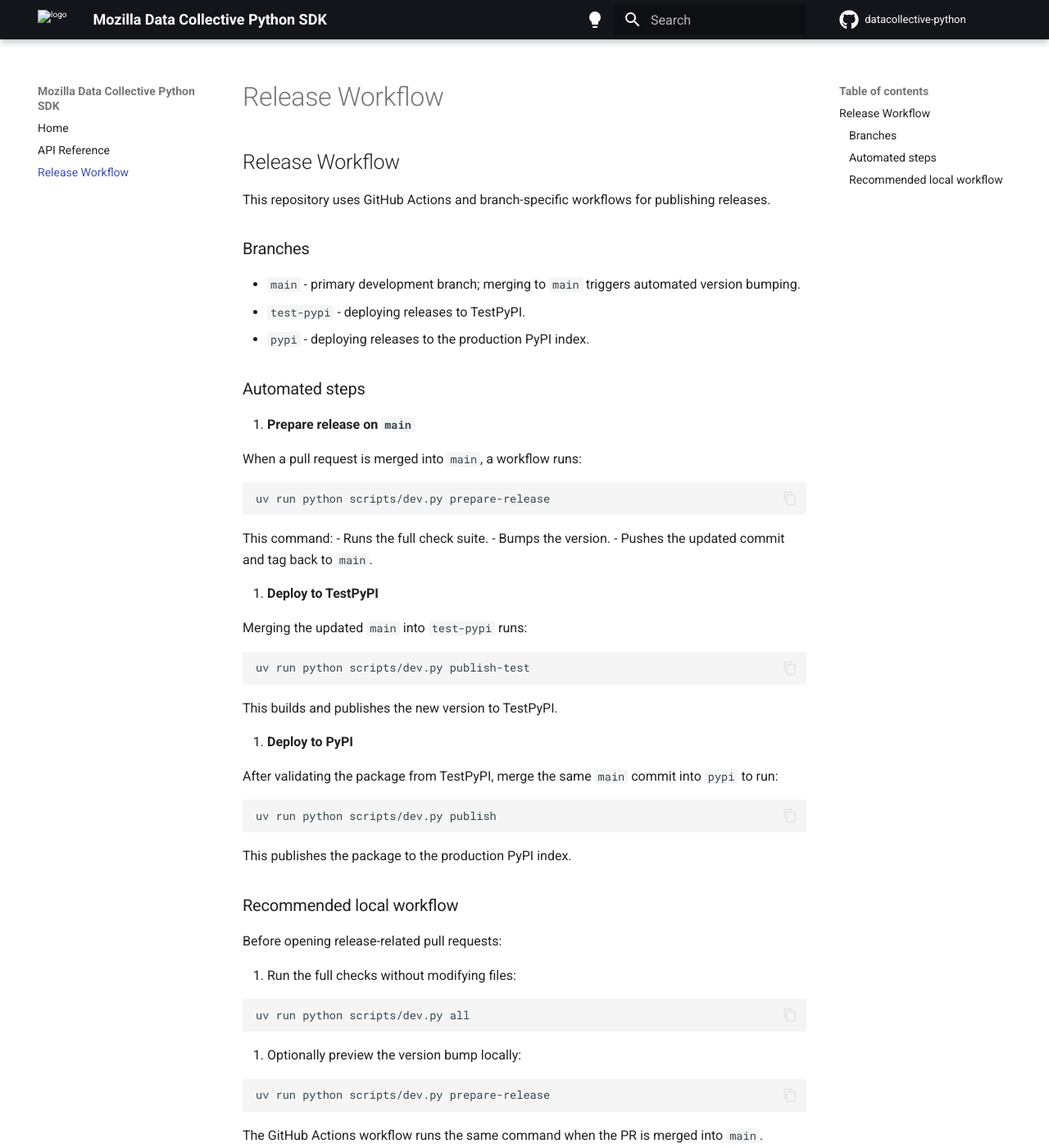
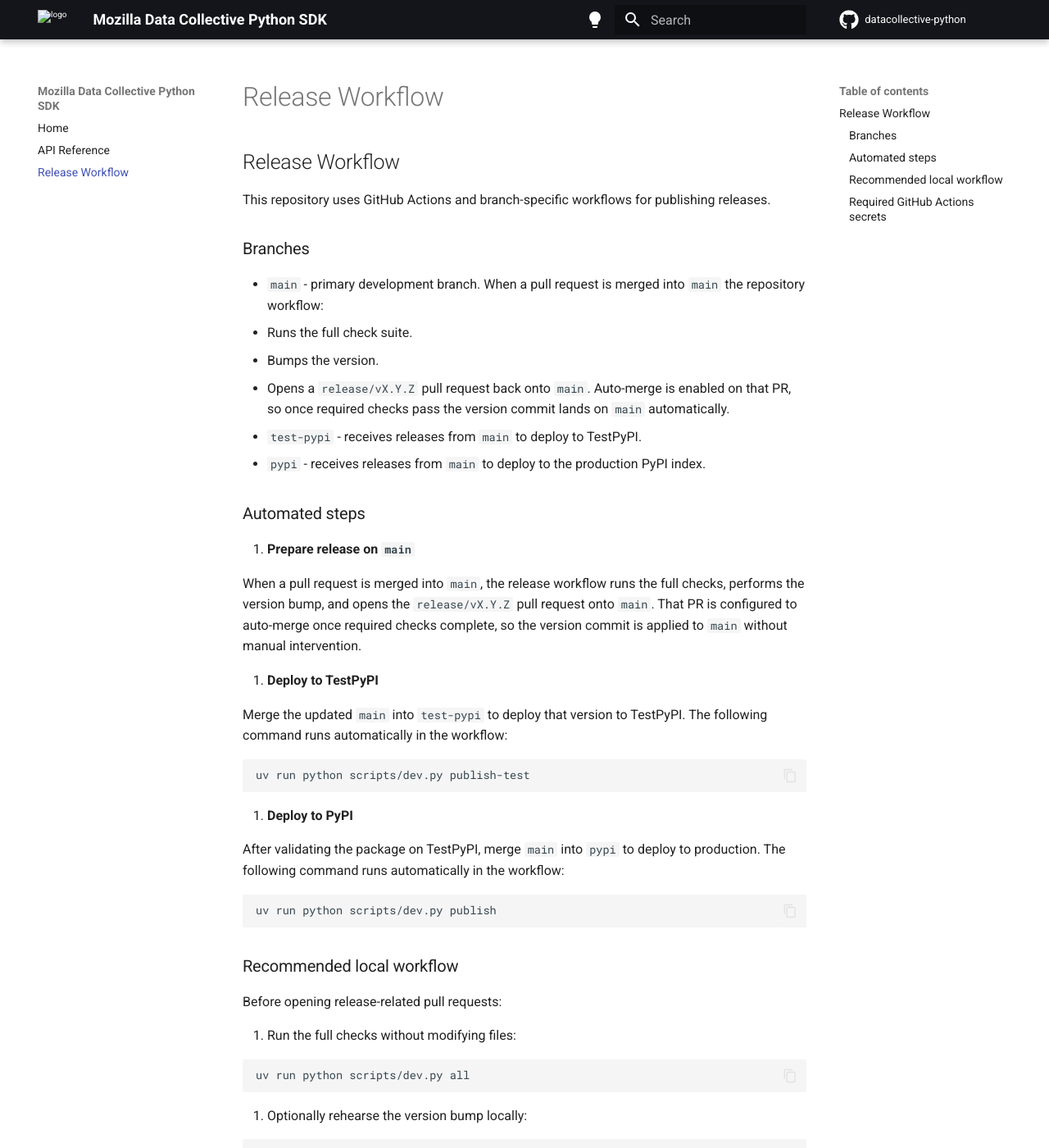
Before and after one commit to Mozilla-Data-Collective/datacollective-python, an MkDocs documentation site: the page built from docs/release.md, in a window 1280 px wide and 1400 px high. Shown: the whole window at 82% size. Built offline with MkDocs 1.6.1 and Material for MkDocs 9.7.7, drawn with Linux system fonts in a browser that asks for light colours; comment, search, counter and statistics services are not loaded; some of the changed text lies outside the part shown.

Commit message:
Update release docs

````diff
--- a/docs/release.md
+++ b/docs/release.md
@@ -5,46 +5,34 @@
 
 ### Branches
 
-- `main` \- primary development branch; merging to `main` triggers
-  automated version bumping.
-- `test-pypi` \- deploying releases to TestPyPI.
-- `pypi` \- deploying releases to the production PyPI index.
+- `main` - primary development branch. When a pull request is merged into `main` the repository workflow:
+  - Runs the full check suite.
+  - Bumps the version.
+  - Opens a `release/vX.Y.Z` pull request back onto `main`. Auto-merge is enabled on that PR, so once required checks pass the version commit lands on `main` automatically.
+- `test-pypi` - receives releases from `main` to deploy to TestPyPI.
+- `pypi` - receives releases from `main` to deploy to the production PyPI index.
 
 ### Automated steps
 
 1. **Prepare release on `main`**
 
-   When a pull request is merged into `main`, a workflow runs:
-
-   ```bash
-   uv run python scripts/dev.py prepare-release
-   ```
-
-   This command:
-   - Runs the full check suite.
-   - Bumps the version.
-   - Pushes the updated commit and tag back to `main`.
+   When a pull request is merged into `main`, the release workflow runs the full checks, performs the version bump, and opens the `release/vX.Y.Z` pull request onto `main`. That PR is configured to auto-merge once required checks complete, so the version commit is applied to `main` without manual intervention.
 
 2. **Deploy to TestPyPI**
 
-   Merging the updated `main` into `test-pypi` runs:
+   Merge the updated `main` into `test-pypi` to deploy that version to TestPyPI. The following command runs automatically in the workflow:
 
    ```bash
    uv run python scripts/dev.py publish-test
    ```
 
-   This builds and publishes the new version to TestPyPI.
-
 3. **Deploy to PyPI**
 
-   After validating the package from TestPyPI, merge the same `main`
-   commit into `pypi` to run:
+   After validating the package on TestPyPI, merge `main` into `pypi` to deploy to production. The following command runs automatically in the workflow:
 
    ```bash
    uv run python scripts/dev.py publish
    ```
-
-   This publishes the package to the production PyPI index.
 
 ### Recommended local workflow
 
@@ -56,15 +44,20 @@
    uv run python scripts/dev.py all
    ```
 
-2. Optionally preview the version bump locally:
+2. Optionally rehearse the version bump locally:
 
    ```bash
    uv run python scripts/dev.py prepare-release
    ```
 
-   The GitHub Actions workflow runs the same command when the PR
-   is merged into `main`.
+   The repository workflow performs the same steps when `main` changes.
 
-3. After the automated version bump lands on `main`, open PRs from:
-   - `main` to `test-pypi` to deploy to TestPyPI.
-   - `main` to `pypi` to deploy to PyPI (once validated).
+3. Follow the branch merge order so TestPyPI receives the version before production:
+
+   - `main` -> `test-pypi`
+   - `main` -> `pypi`
+
+### Required GitHub Actions secrets
+
+- `TEST_PYPI_API_TOKEN` - token for publishing to TestPyPI (username `__token__`).
+- `PYPI_API_TOKEN` - token for publishing to PyPI (username `__token__`).
````
